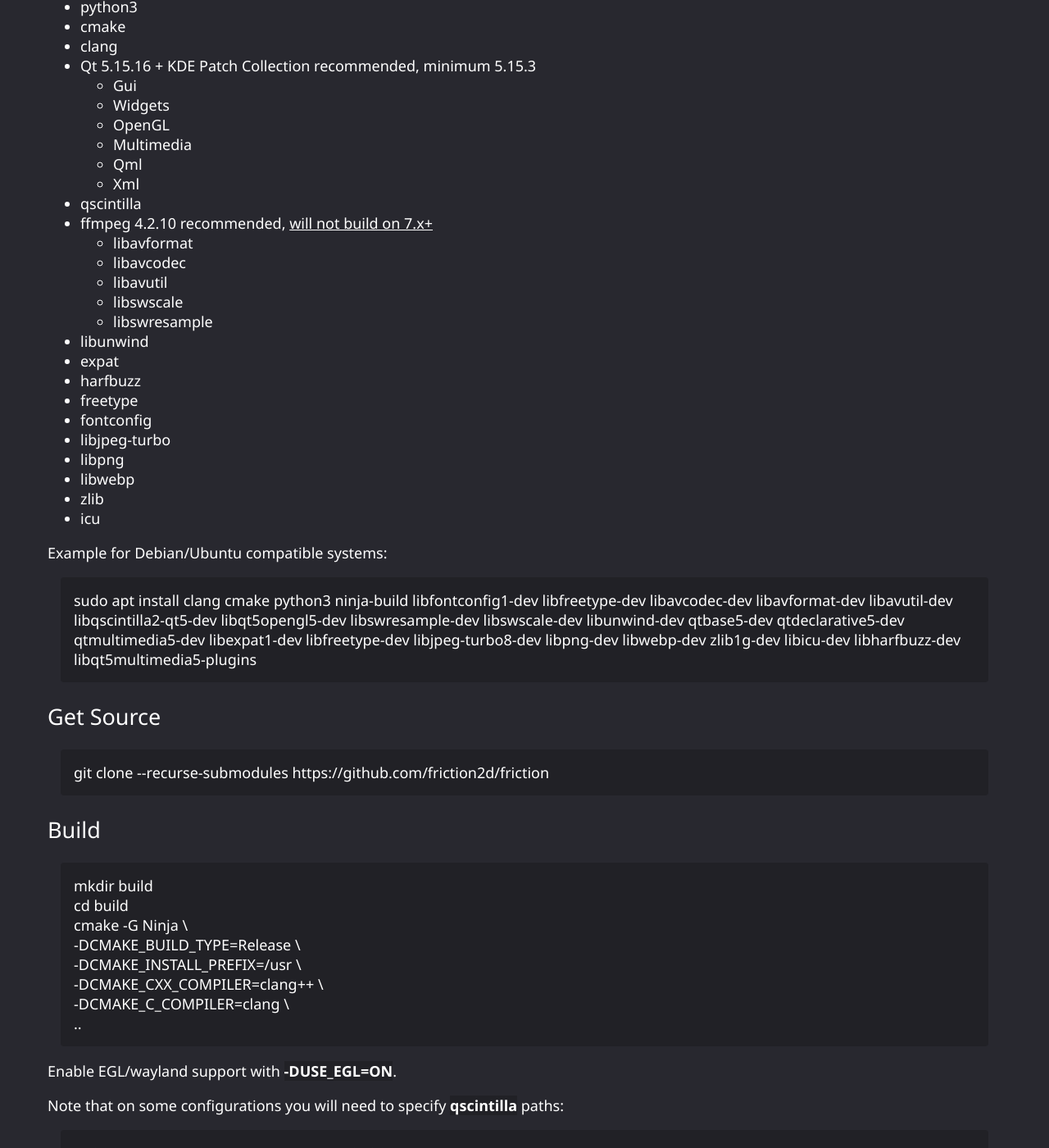
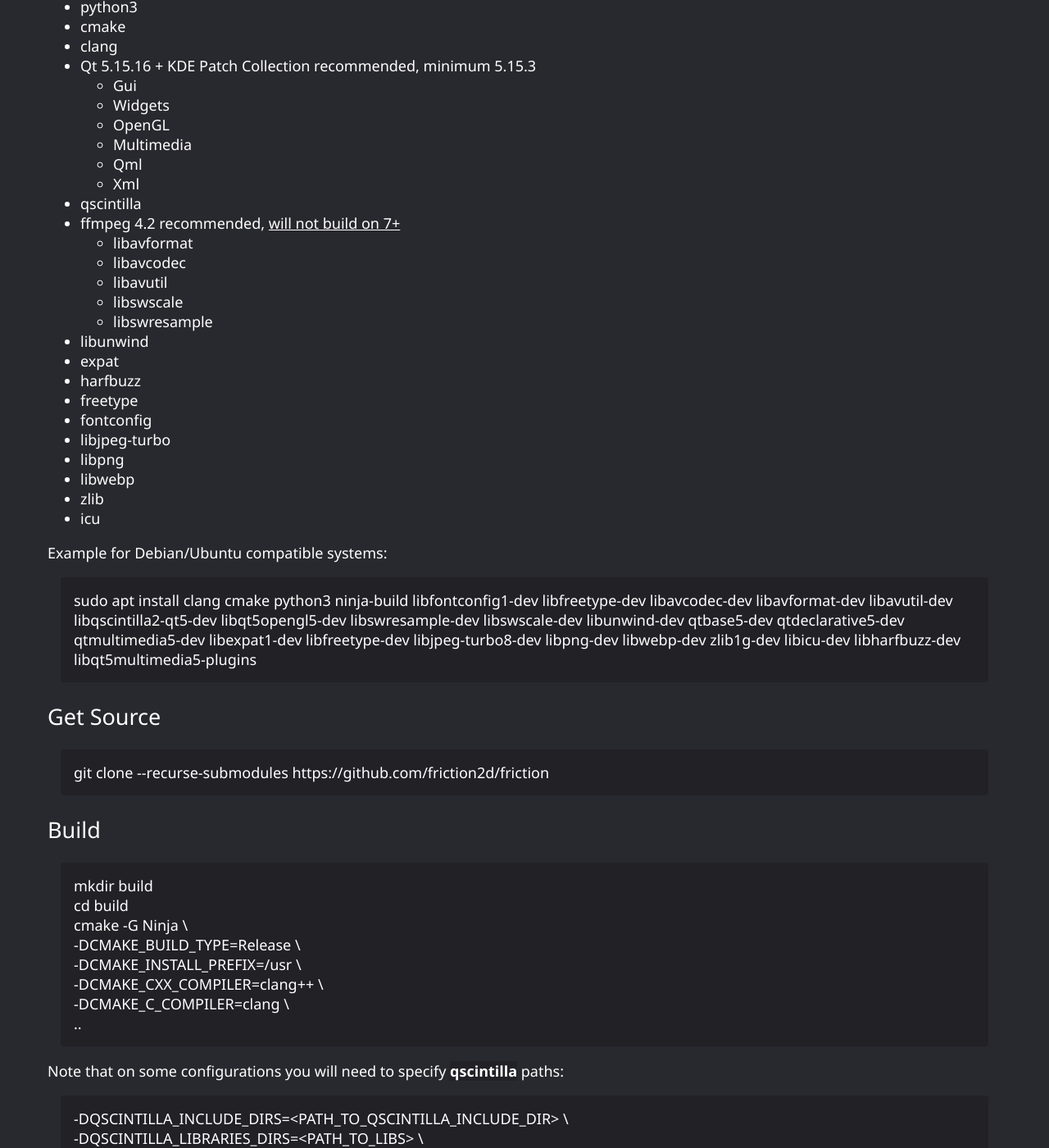
Before and after one commit to friction2d/friction2d.github.io, a Jekyll site: the page built from documentation/source-linux.md, in a window 1280 px wide and 1400 px high, scrolled down 401 px. Shown: the whole window at 82% size. Built offline with Jekyll 4.4.1, drawn with Linux system fonts in a browser that asks for light colours.

Commit message:
Update source-linux.md

````diff
--- a/documentation/source-linux.md
+++ b/documentation/source-linux.md
@@ -23,7 +23,7 @@ Generic instructions for building Friction on a Linux system.
     * Qml
     * Xml
 * qscintilla
-* ffmpeg 4.2.10 recommended, [will not build on 7.x+](https://github.com/friction2d/friction/issues/135)
+* ffmpeg 4.2 recommended, [will not build on 7+](https://github.com/friction2d/friction/issues/135)
     * libavformat
     * libavcodec
     * libavutil
@@ -65,8 +65,6 @@ cmake -G Ninja \
 ..
 ```
 
-Enable EGL/wayland support with `-DUSE_EGL=ON`.
-
 Note that on some configurations you will need to specify `qscintilla` paths:
 ```
 -DQSCINTILLA_INCLUDE_DIRS=<PATH_TO_QSCINTILLA_INCLUDE_DIR> \
````
